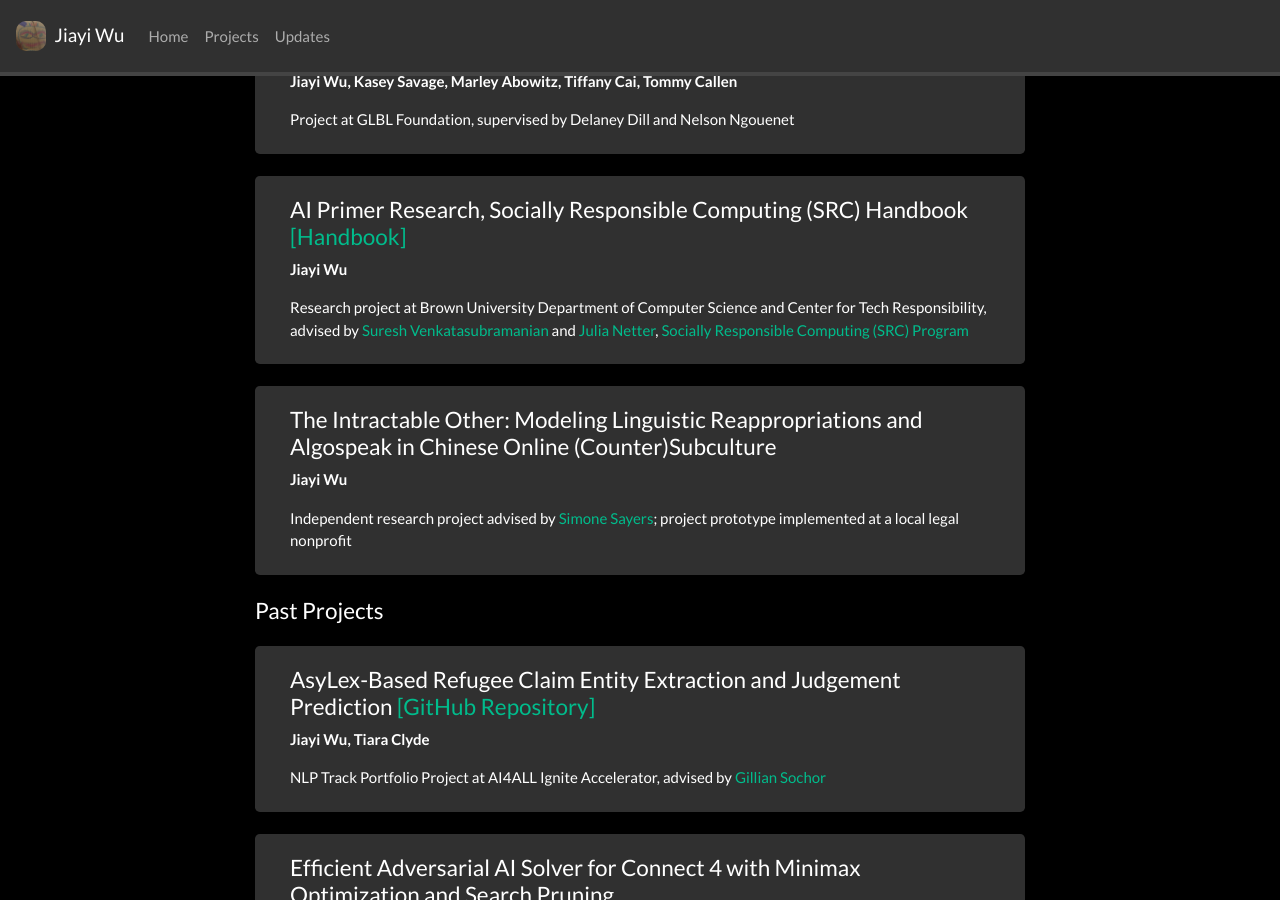
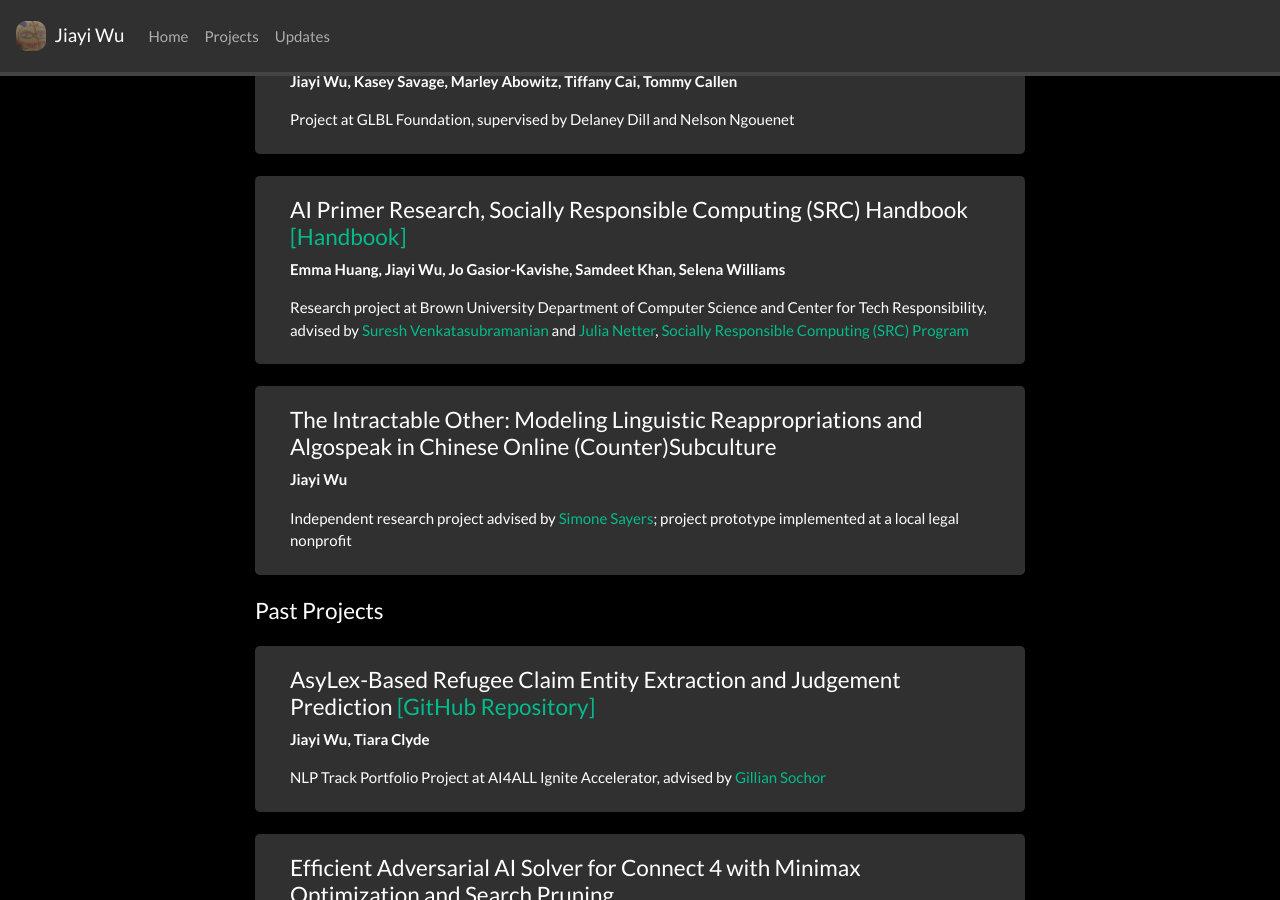
Before and after one commit to jiayiw005/jiayiw005.github.io, a Jekyll site: the page built from _pages/projects.md, in a window 1280 px wide and 900 px high, scrolled down 368 px. Built offline with Jekyll 4.4.1, drawn with Linux system fonts in a browser that asks for light colours; nearby versions of some CDN libraries; a style sheet for code colours, icons or effects is not loaded.

Commit message:
update people

```diff
--- a/_pages/projects.md
+++ b/_pages/projects.md
@@ -53,7 +53,7 @@ Project at GLBL Foundation, supervised by Delaney Dill and Nelson Ngouenet
 <div class="jumbotron">
 <div class="col-md-12 col-sm-12">
 <h4>AI Primer Research, Socially Responsible Computing (SRC) Handbook [[Handbook]](https://src-handbook-infrastructure-team.github.io/srch/)</h4>
-**Jiayi Wu**
+**Emma Huang, Jiayi Wu, Jo Gasior-Kavishe, Samdeet Khan, Selena Williams**
 
 Research project at Brown University Department of Computer Science and Center for Tech Responsibility, advised by [Suresh Venkatasubramanian](https://dsi.brown.edu/people/suresh-venkatasubramanian) and [Julia Netter](http://www.julianetter.de/), [Socially Responsible Computing (SRC) Program](https://responsible.cs.brown.edu/)
 </div>
```
